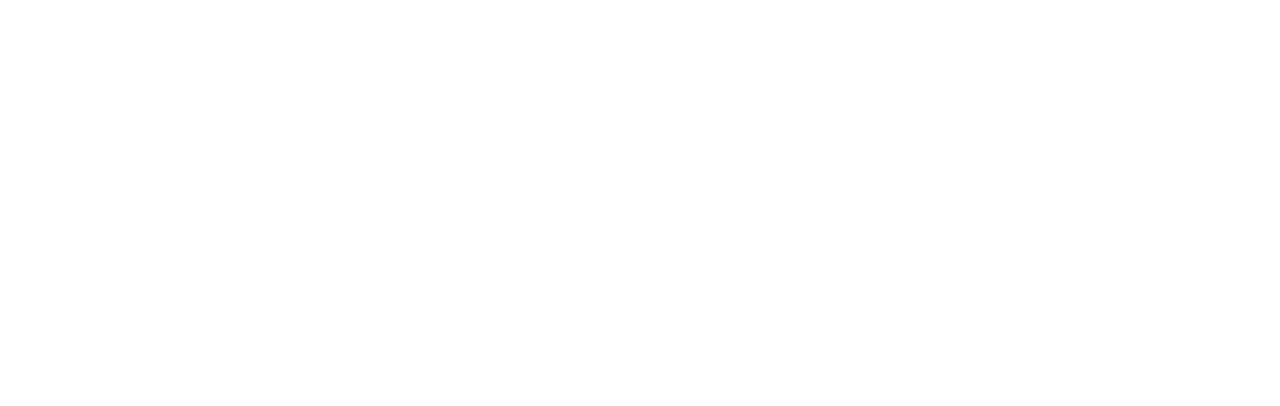
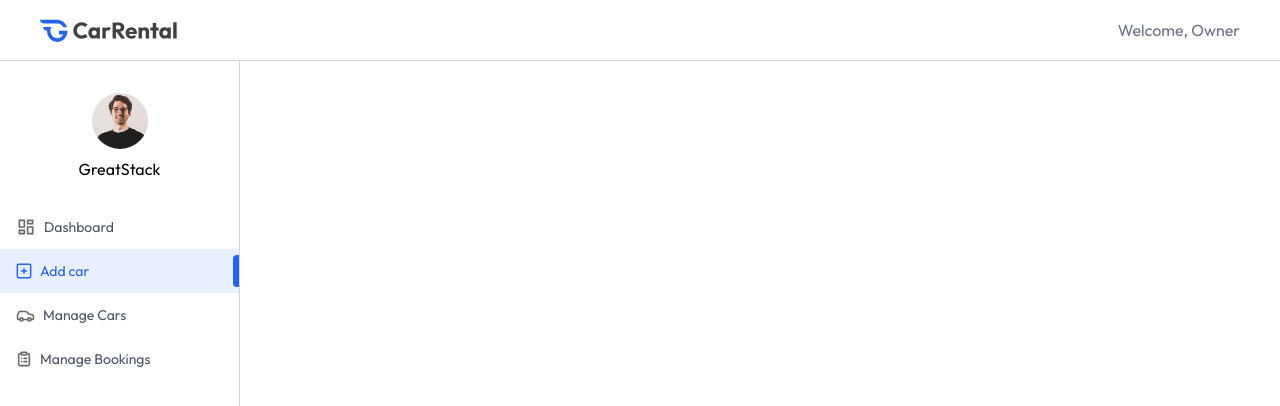
Before and after one commit to piyush-mohanty82/rentGo, a React (Vite) app in the folder client/: page /owner/add-car in a window 1280 px wide. Before the commit this address had no page. Shown: the top 406 px of the page. Built offline with nearby package versions, Linux system fonts and the light colour scheme; a web font is replaced by a local one.

Commit message:
completed nav and side bar for owner page

```diff
--- a/client/src/App.jsx
+++ b/client/src/App.jsx
@@ -6,6 +6,11 @@
 import Cars from './pages/Cars';
 import MyBookings from './pages/MyBookings';
 import Footer from './components/Footer';
+import Layout from './pages/owner/Layout';
+import Dashboard from './pages/owner/Dashboard';
+import AddCar from './pages/owner/AddCar';
+import ManageCars from './pages/owner/ManageCars';
+import ManageBookings from './pages/owner/ManageBookings';
 
 const App = () => {
   const [showLogin,setShowLogin] = useState(false);
@@ -19,6 +24,13 @@
         <Route path='/car-details/:id' element={<CarDetails/>}/>
         <Route path='/cars' element={<Cars/>}/>
         <Route path='/my-bookings' element={<MyBookings/>}/>
+        <Route path='/owner' element={<Layout />}>
+          <Route index element={<Dashboard />}/>
+          <Route path="add-car" element={<AddCar />}/>
+          <Route path="manage-cars" element={<ManageCars />}/>
+          <Route path="manage-bookings" element={<ManageBookings />}/>
+        </Route>
+
       </Routes>
       {!isOwnerPath && <Footer />}
 
--- /dev/null
+++ b/client/src/components/owner/NavbarOwner.jsx
@@ -0,0 +1,19 @@
+import React from 'react'
+import { assets, dummyCarData } from '../../assets/assets'
+import { Link } from 'react-router-dom'
+
+const NavbarOwner = () => {
+
+  const user = dummyCarData;
+
+  return (
+    <div className='flex items-center justify-between px-6 md:px-10 py-4 text-gray-500 border-b border-gray-300 relative transition-all'>
+      <Link to='/'>
+        <img src={assets.logo} alt="" className='h-7' />
+      </Link>
+      <p>Welcome, {user.name || "Owner"}</p>
+    </div>
+  )
+}
+
+export default NavbarOwner
--- /dev/null
+++ b/client/src/components/owner/Sidebar.jsx
@@ -0,0 +1,51 @@
+import React, { useState } from 'react'
+import { assets, dummyUserData, ownerMenuLinks } from '../../assets/assets'
+import { NavLink, useLocation } from 'react-router-dom';
+
+const Sidebar = () => {
+
+  const user = dummyUserData;
+  const location = useLocation();
+
+  const [image,setImage] = useState('');
+
+  const updateImage = async () => {
+    user.image = URL.createObjectURL(image);
+    setImage('');
+  }
+
+  return (
+    <div className='relative min-h-screen md:flex flex-col items-center pt-8 max-w-13 md:max-w-60 w-full border-r border-gray-300 text-sm' >
+
+      <div className='group relative'>
+        <label htmlFor="image">
+          <img src={image ? URL.createObjectURL(image) : user?.image || "https://images.unsplash.com/photo-1633332755192-727a05c4013d?q=80&w=300"} alt="car-image" className='h-9 md:h-14 w-9 md:w-14 rounded-full mx-auto'/>
+          <input type="file" id='image' accept='image/*' hidden onChange={e => setImage(e.target.files[0])}/>
+
+          <div className='absolute hidden top-0 right-0 left-0 bottom-0 bg-black/10 rounded-full group-hover:flex items-center justify-center cursor-pointer' >
+            <img src={assets.edit_icon} alt="" />
+          </div>
+        </label>
+      </div>
+      {image && (
+        <button className='absolute top-0 right-0 flex p-2 gap-1 bg-primary/10 text-primary cursor-pointer
+        '>Save <img src={assets.check_icon} width={13} alt="" onClick={updateImage}/> </button>
+      )}
+      <p className='mt-2  text-base max-md:hidden'>{user?.name}</p>
+
+      <div className='w-full'>
+        {ownerMenuLinks.map((link,index)=>(
+          <NavLink key={index} to={link.path} className={`relative flex items-center gap-2 w-full py-3 pl-4 first:mt-6 ${link.path === location.pathname ? 'bg-primary/10 text-primary' : 'text-gray-600'}`}>
+            <img src={link.path === location.pathname ? link.coloredIcon : link.icon} alt="car icon" />
+            <span>{link.name}</span>
+            <div className={`${link.path === location.pathname && 'bg-primary'} w-1.5 h-8 rounded-l right-0 absolute`}></div>
+          </NavLink>
+        ))}
+
+      </div>
+
+    </div>
+  )
+}
+
+export default Sidebar
--- /dev/null
+++ b/client/src/components/owner/Title.jsx
@@ -0,0 +1,12 @@
+import React from 'react'
+
+const Title = ({ title, subTitle}) => {
+  return (
+    <>
+      <h1 className='font-medium text-3xl'>{title}</h1>
+      <p className='text-sm md:text-base text-gray-500/90 mt-2 max-w-156' >{subTitle}</p>
+    </>
+  )
+}
+
+export default Title
--- /dev/null
+++ b/client/src/pages/owner/AddCar.jsx
@@ -0,0 +1,11 @@
+import React from 'react'
+
+const AddCar = () => {
+  return (
+    <div>
+
+    </div>
+  )
+}
+
+export default AddCar
--- /dev/null
+++ b/client/src/pages/owner/Dashboard.jsx
@@ -0,0 +1,11 @@
+import React from 'react'
+
+const Dashboard = () => {
+  return (
+    <div>
+
+    </div>
+  )
+}
+
+export default Dashboard
--- /dev/null
+++ b/client/src/pages/owner/Layout.jsx
@@ -0,0 +1,18 @@
+import React from 'react'
+import NavbarOwner from '../../components/owner/NavbarOwner'
+import Sidebar from '../../components/owner/Sidebar'
+import { Outlet } from 'react-router-dom'
+
+const Layout = () => {
+  return (
+    <div className='flex flex-col'>
+      <NavbarOwner />
+      <div className='flex'>
+        <Sidebar />
+        <Outlet />
+      </div>
+    </div>
+  )
+}
+
+export default Layout
--- /dev/null
+++ b/client/src/pages/owner/ManageBookings.jsx
@@ -0,0 +1,11 @@
+import React from 'react'
+
+const ManageBookings = () => {
+  return (
+    <div>
+
+    </div>
+  )
+}
+
+export default ManageBookings
--- /dev/null
+++ b/client/src/pages/owner/ManageCars.jsx
@@ -0,0 +1,11 @@
+import React from 'react'
+
+const ManageCars = () => {
+  return (
+    <div>
+
+    </div>
+  )
+}
+
+export default ManageCars
```
